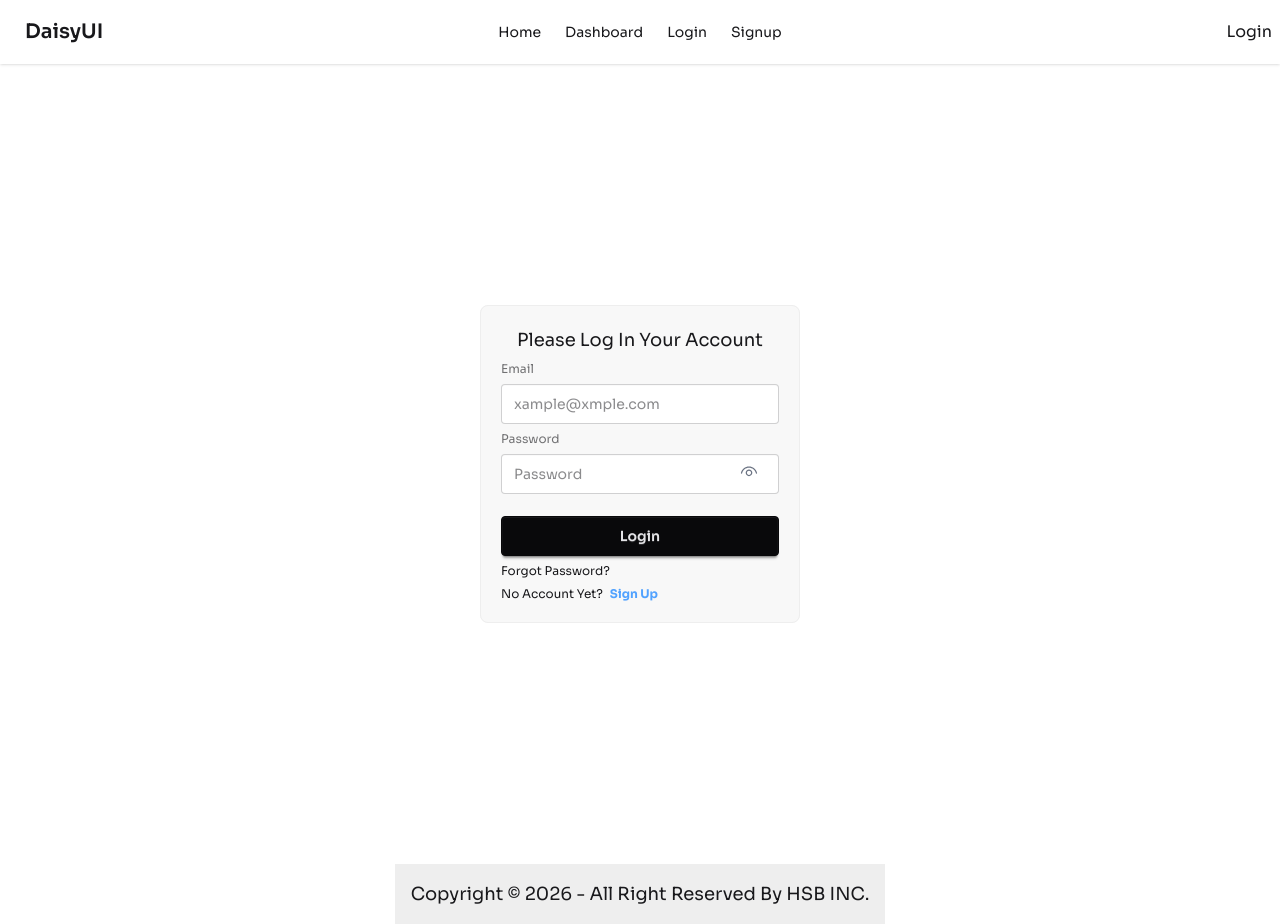
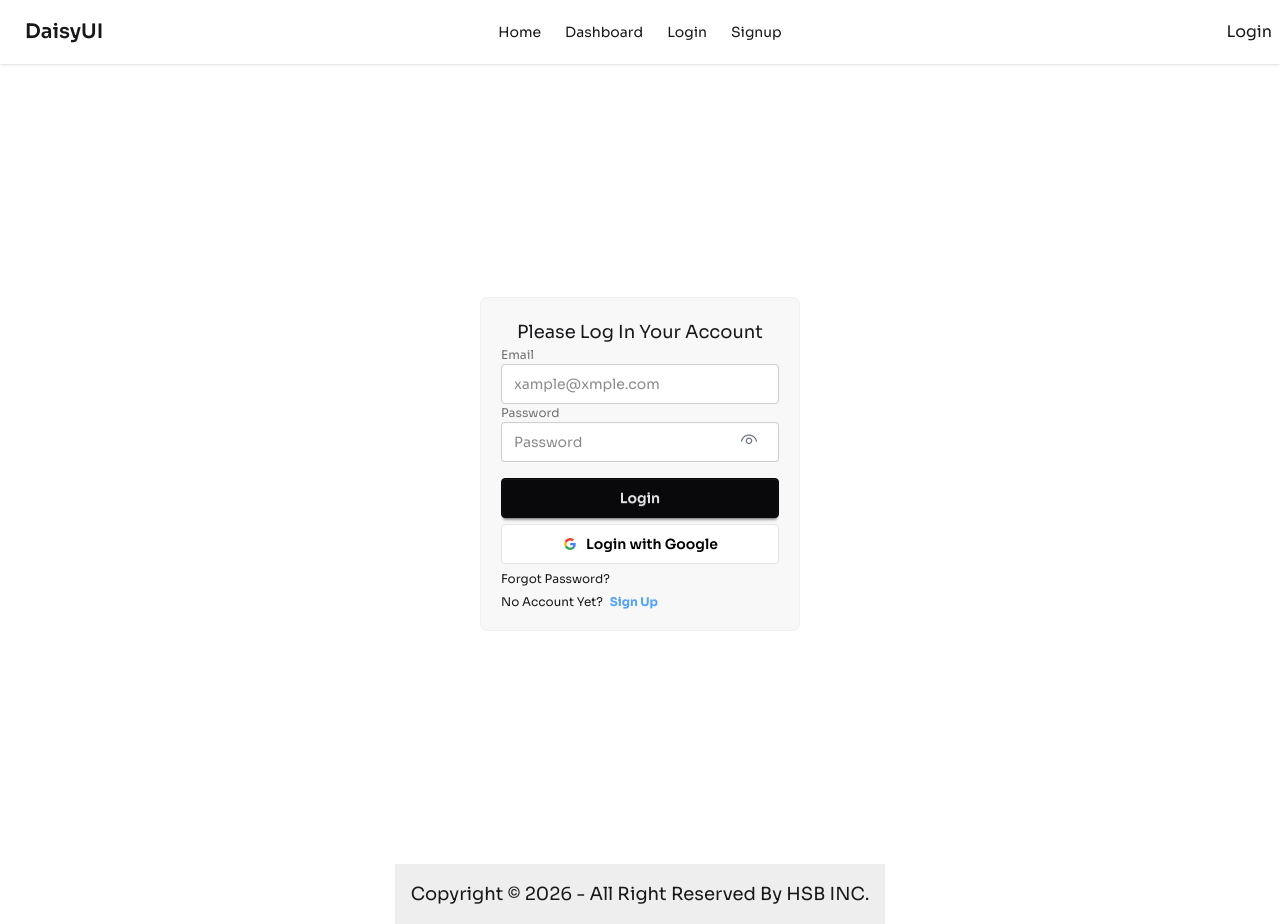
Before and after one commit to rakib-hasan-78/auth-intrigate, a React (Vite) app: page /login in a window 1280 px wide. Built offline with nearby package versions, Linux system fonts and the light colour scheme; no server answers; a web font is replaced by a local one.

Commit message:
google button added....

```diff
--- a/src/components/pages/Login/Login.jsx
+++ b/src/components/pages/Login/Login.jsx
@@ -37,8 +37,8 @@
 
     return (
         <div className='w-full min-h-full flex flex-col items-center justify-center'>
+                <fieldset className="fieldset bg-base-200 border-base-300 rounded-box w-xs border p-5">
             <form onSubmit={(e)=>loginHandler(e)}  action="#">
-                <fieldset className="fieldset bg-base-200 border-base-300 rounded-box w-xs border p-5">
 
                 <p className='text-center'>please log in your account</p>
 
@@ -87,6 +87,29 @@
                     `Login`
                 }
                 </button>
+            </form>
+                <button
+                 className="btn bg-white text-black border-[#e5e5e5] disabled:opacity-60 disabled:cursor-not-allowed">
+                 {
+                    loader ?
+                    <p
+                    className='text-secondary'>
+                    <span className='loading loading-spinner text-secondary'></span>
+                    Checking....!
+                    </p>
+                    :
+                     <span className='flex items-center space-x-2'>
+                        <span>
+                            <svg aria-label="Google logo" width="16" height="16" xmlns="http://www.w3.org/2000/svg" viewBox="0 0 512 512"><g><path d="m0 0H512V512H0" fill="#fff"></path><path fill="#34a853" d="M153 292c30 82 118 95 171 60h62v48A192 192 0 0190 341"></path><path fill="#4285f4" d="m386 400a140 175 0 0053-179H260v74h102q-7 37-38 57"></path><path fill="#fbbc02" d="m90 341a208 200 0 010-171l63 49q-12 37 0 73"></path><path fill="#ea4335" d="m153 219c22-69 116-109 179-50l55-54c-78-75-230-72-297 55"></path></g></svg>
+
+                        </span>
+                        <span>
+                        Login with Google
+                        </span>
+                    </span>
+
+                 }
+                </button>
                     <div>
                         <a className="link link-hover">Forgot password?</a>
                     </div>
@@ -94,7 +117,6 @@
                         <p className="link link-hover text-xs">No account yet?  <span className='text-blue-400 font-bold mx-1'> <Link to={`/signup`} >   sign up </Link></span> </p>
                     </div>
                 </fieldset>
-            </form>
         </div>
     );
 };
```
